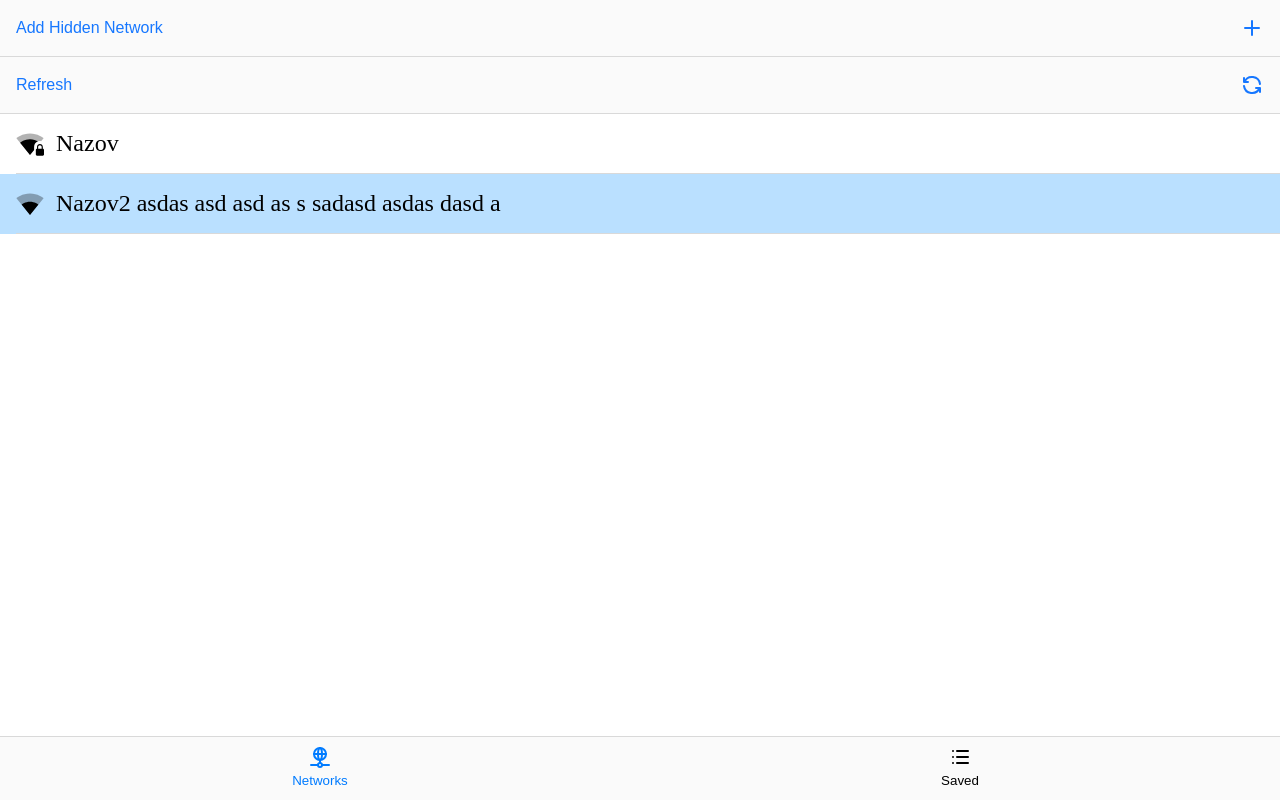
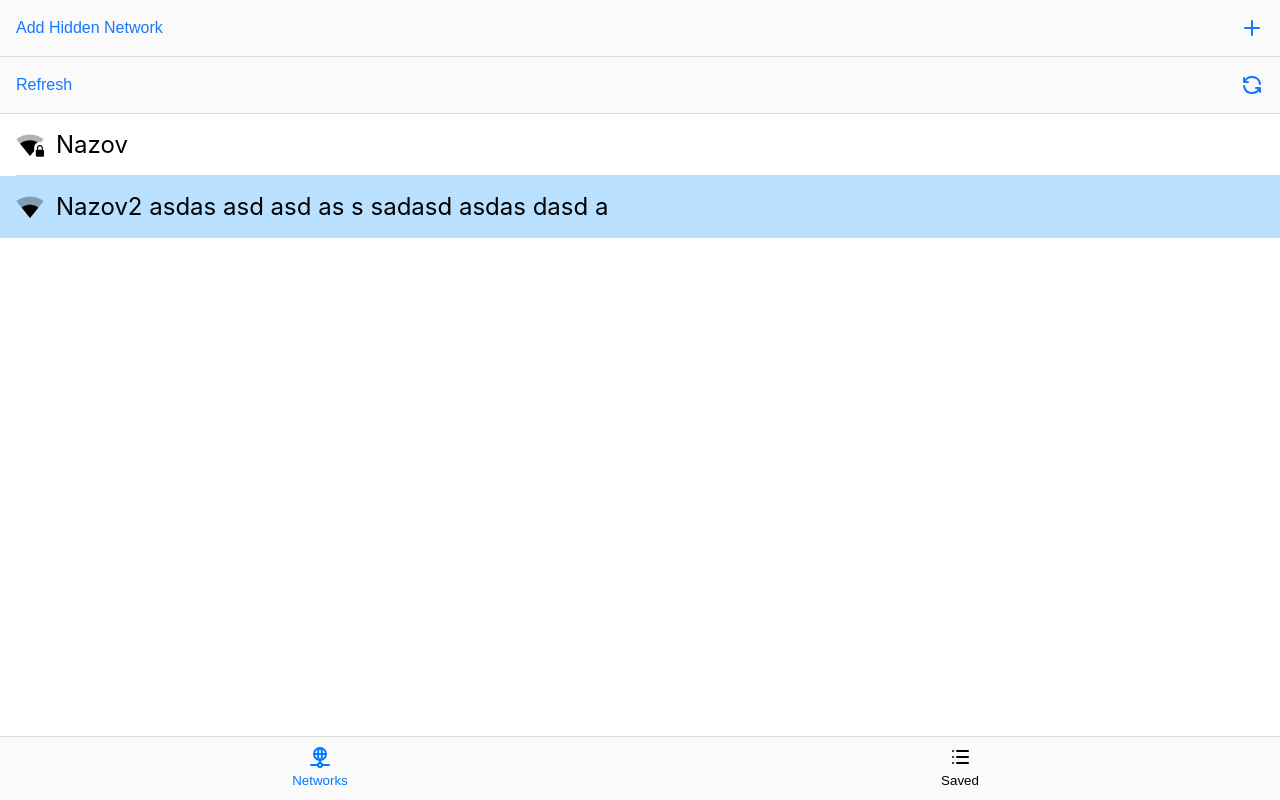
Before and after one commit to michalgeci/rPI-wifi-extender, a Next.js app in the folder rpi-wifi-ui/: page / in a window 1280 px wide. Built offline with nearby package versions, Linux system fonts and the light colour scheme.

Commit message:
improve font

```diff
--- a/rpi-wifi-ui/src/app/globals.css
+++ b/rpi-wifi-ui/src/app/globals.css
@@ -2,7 +2,8 @@ html {
   height: 100%;
   display: flex;
   flex-direction: column;
-  overflow: hidden
+  overflow: hidden;
+  font-family: system,-apple-system,".SFNSText-Regular","San Francisco",Roboto,"Segoe UI","Helvetica Neue","Lucida Grande",sans-serif;
 }
 
 body {
```
